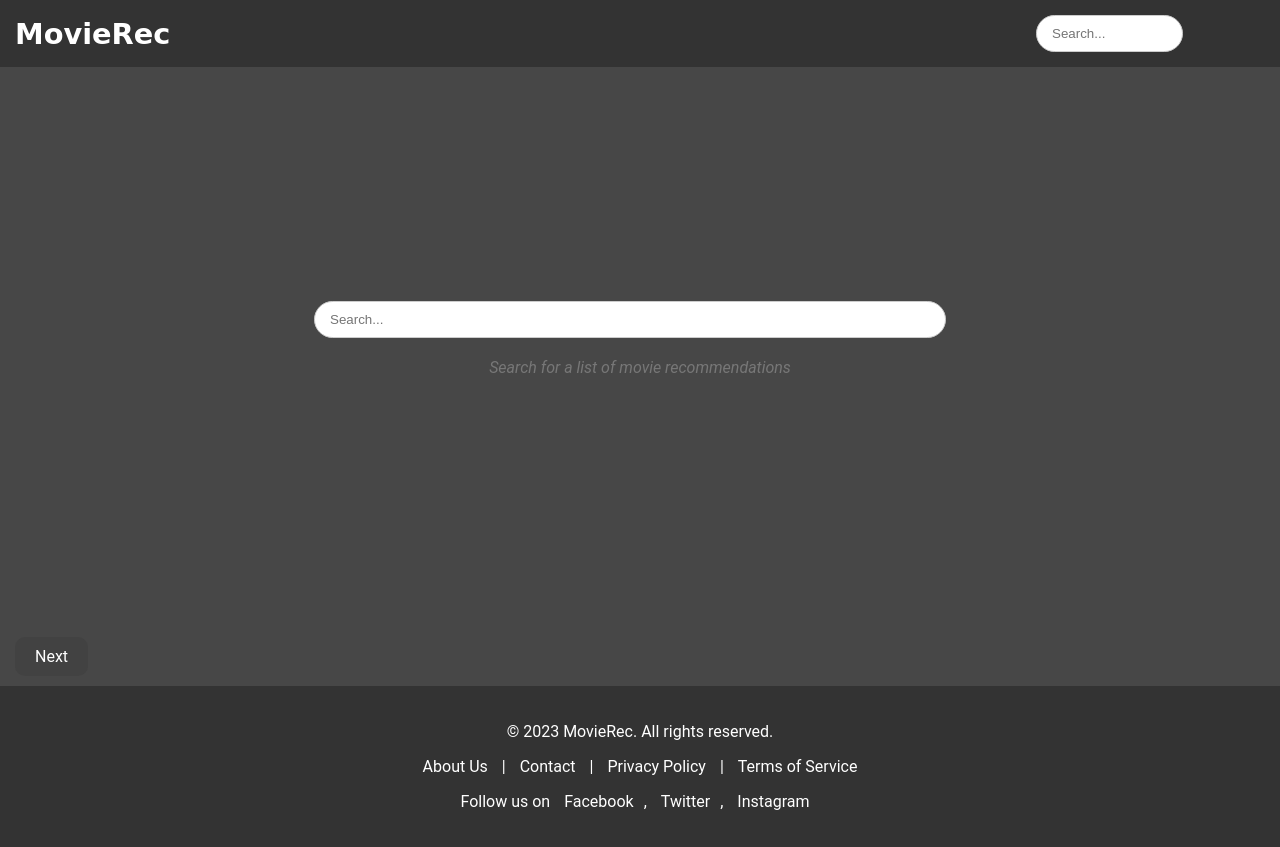
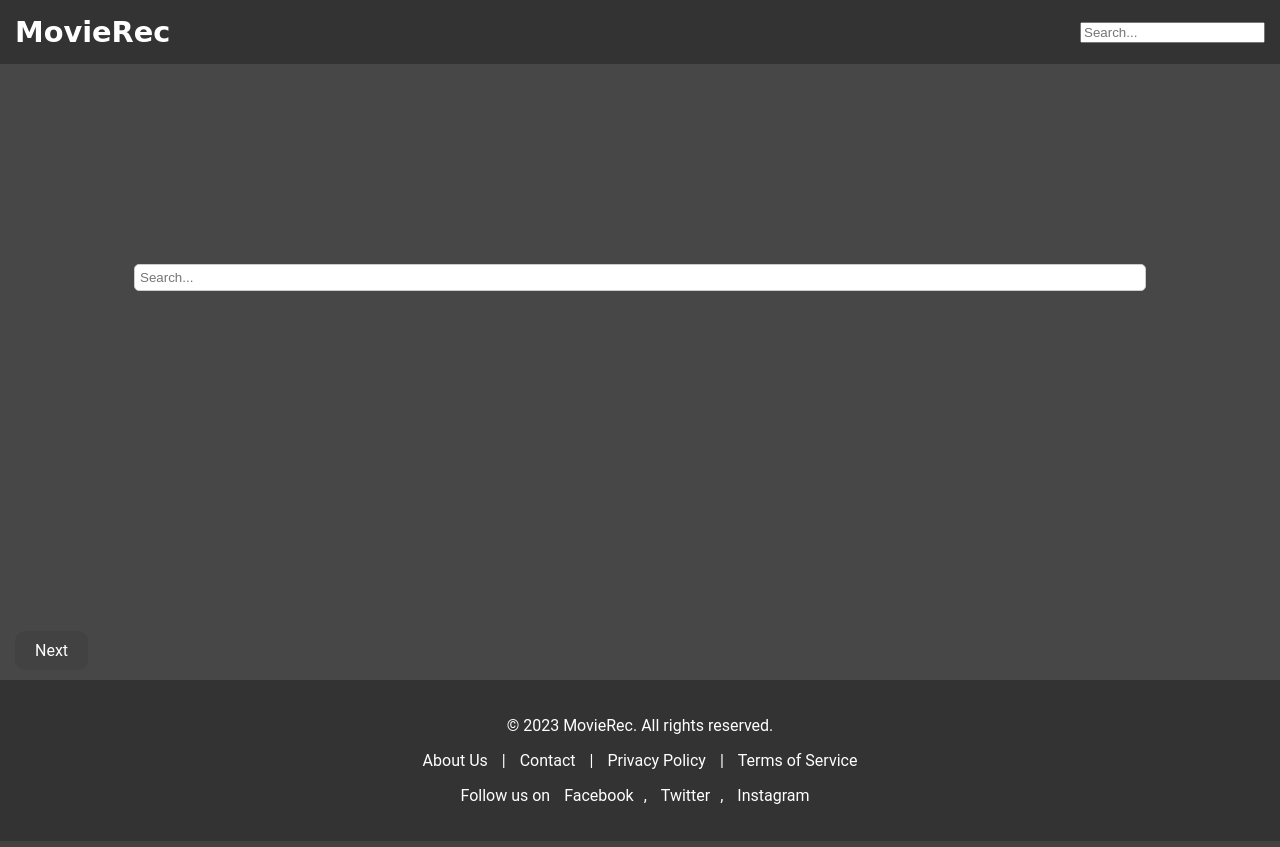
Before and after one commit to DennyBart/MovieRexBuilder, a Flask app: page / in a window 1280 px wide. Run offline with Flask 3, Linux system fonts and the light colour scheme; data that the repository does not hold is empty; some libraries are stand-ins or nearby versions; some web fonts are replaced.

Commit message:
Update centered search

```diff
--- a/templates/desktop/index.html
+++ b/templates/desktop/index.html
@@ -53,6 +53,20 @@
 
         .search-container {
             position: relative;
+        }
+
+        /* Adjusted styles for search results */
+        .search-results {
+            position: absolute;
+            top: 36px; /* Adjust based on the height of your search bar */
+            left: 0;
+            background-color: #333333;
+            color: white;
+            width: 100%;
+            border-radius: 5px;
+            z-index: 99;
+            max-height: 200px;
+            overflow-y: auto;
         }
 
         /* Add styles for search results */
@@ -259,14 +273,89 @@
             text-decoration: underline;
         }
 
-        /* Additional styles for centered search bar and scroll note */
+        .header-search-container {
+            position: relative;
+        }
+
         .centered-search {
             display: flex;
             flex-direction: column;
             align-items: center;
             justify-content: center;
-            height: 70vh; /* Half the height of the viewport */
+            position: relative; /* This is essential for correct positioning */
             text-align: center;
+        }
+
+        .centered-search .search-bar {
+            width: 1000px; /* Adjust width as needed */
+            padding: 5px;
+            border-radius: 5px;
+            border: 1px solid #ccc;
+            margin-bottom: 10px; /* Space between search bar and results */
+            margin-top: 200px;
+        }
+
+        .centered-search .search-results {
+            position: absolute;
+            top: 230px; /* Position it right below the search bar */
+            left: 50%;
+            transform: translateX(-50%); /* Center it */
+            width: 1000px; /* Match the width of the search bar */
+            background-color: #333333;
+            color: white;
+            border-radius: 5px;
+            z-index: 99;
+            max-height: 200px;
+            overflow-y: auto;
+            font-size: 20px; /* Increase font size as needed */
+            font-family: Arial, sans-serif; /* Change to your preferred font */
+        }
+
+        .centered-search .search-results a,
+        .centered-search .search-results a:visited {
+            color: white; /* Ensures text color is white for both normal and visited states */
+            text-decoration: none; /* Remove underlines */
+        }
+
+        .centered-search .search-results a:hover {
+            text-decoration: underline; /* Add underline on hover */
+        }
+
+        /* Spacer for 70vh space */
+        .search-spacer {
+            height: 40vh;
+        }
+
+        /* Responsive styles for smaller screens */
+        @media (max-width: 768px) {
+            .centered-search .search-bar {
+                width: 80%;
+            }
+        }
+
+        #resultsHeader {
+            position: absolute;
+            top: 100%; /* Position right below the search bar */
+            right: 0;
+            background-color: #333333;
+            color: white;
+            width: 200px; /* Adjust width as needed */
+            border-radius: 5px;
+            z-index: 99;
+            max-height: 200px; /* Maximum height */
+            overflow-y: auto; /* Enable vertical scrolling */
+            font-size: 20px; /* Adjust font size as needed */
+            font-family: Arial, sans-serif; /* Change to your preferred font */
+        }
+
+        #resultsHeader a,
+        #resultsHeader a:visited {
+            color: white; /* Set text color */
+            text-decoration: none; /* Remove underlines */
+        }
+
+        #resultsHeader a:hover {
+            text-decoration: underline; /* Add underline on hover */
         }
 
         #searchBar {
@@ -296,19 +385,17 @@
     <header>
         <h1><a href="/">MovieRec</a></h1>
         <div class="search-container">
-            <input type="text" id="searchBar" placeholder="Search...">
-            <!-- Container for search results -->
-            <div id="results"></div>
+            <input type="text" id="searchBarHeader" class="search-bar" placeholder="Search...">
+            <div id="resultsHeader" class="search-results"></div>
         </div>
     </header>
-    <!-- Centered search bar with scroll note -->
+
     <div class="centered-search">
-        <input type="text" id="searchBar" placeholder="Search...">
-        <p class="scroll-note">Search for a list of movie recommendations</p>
-        <!-- Container for dynamic search results -->
-        <div id="results" style="position: absolute; width: 50%;"></div>
+        <input type="text" id="searchBarCenter" class="search-bar" placeholder="Search...">
+        <div id="resultsCenter" class="search-results"></div>
+        <!-- Spacer div for 70vh space -->
+        <div class="search-spacer"></div>
     </div>
-
     <!-- Loop through recommendation groups -->
     {% for title, rec_group in recommendations.items() if title != 'page' %}
     <section>
@@ -370,25 +457,33 @@
             <a href="https://instagram.com/MovieRec">Instagram</a>
         </p>
     </div>
-    <!-- Existing jQuery Script -->
     <script src="https://code.jquery.com/jquery-3.6.0.min.js"></script>
     <script>
         $(document).ready(function() {
-            $('#searchBar').on('input', function() {
+            setupSearch('#searchBarCenter', '#resultsCenter');
+        });
+
+        function setupSearch(inputSelector, resultsSelector) {
+            $(inputSelector).on('input', function() {
                 let query = $(this).val();
                 if (query) {
                     $.getJSON(`/search?query=${query}`, function(data) {
-                        $('#results').empty();
+                        $(resultsSelector).empty();
                         data.forEach(function(item) {
                             let uuid = item.uuid;
                             let topic_name = item.topic_name;
-                            $('#results').append(`<div><a href="/web/rec/${uuid}">${topic_name}</a></div>`);
+                            $(resultsSelector).append(`<div><a href="/web/rec/${uuid}">${topic_name}</a></div>`);
                         });
                     });
                 } else {
-                    $('#results').empty();
+                    $(resultsSelector).empty();
                 }
             });
+        }
+
+        $(document).ready(function() {
+            setupSearch('#searchBarHeader', '#resultsHeader');
+            setupSearch('#searchBarCenter', '#resultsCenter');
         });
     </script>
 </body>
```
